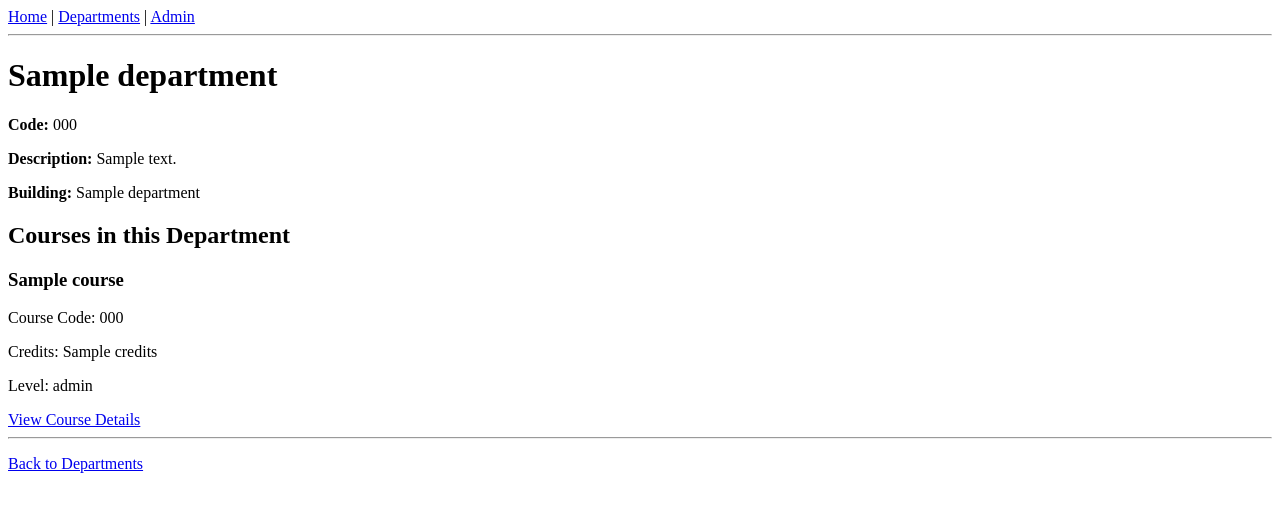
After one commit to kelandesu11/Django-MVT-Beginner, a Django app: template templates/departments/department_detail.html in a window 1280 px wide. The commit adds this page. Shown: the top 512 px of the page. Run offline with Django 3.2, Linux system fonts and the light colour scheme; the template is opened without the code that fills it: most values are stand-ins (such as "Sample title", 1, 10 or a date in 2020).

Commit message:
Add department detail view and update templates for department listing

```diff
--- a/departments/urls.py
+++ b/departments/urls.py
@@ -3,4 +3,5 @@ from . import views
 
 urlpatterns = [
     path('', views.department_list, name='department_list'),
+    path('<int:department_id>/', views.department_detail, name='department_detail'),
 ]
--- /dev/null
+++ b/templates/departments/department_detail.html
@@ -0,0 +1,28 @@
+{% extends "base.html" %}
+
+{% block content %}
+<h1>{{ department.name }}</h1>
+
+<p><strong>Code:</strong> {{ department.code }}</p>
+<p><strong>Description:</strong> {{ department.description }}</p>
+<p><strong>Building:</strong> {{ department.building_name }}</p>
+
+<h2>Courses in this Department</h2>
+
+{% for course in courses %}
+    <div>
+        <h3>{{ course.title }}</h3>
+        <p>Course Code: {{ course.course_code }}</p>
+        <p>Credits: {{ course.credits }}</p>
+        <p>Level: {{ course.level }}</p>
+        <a href="/courses/{{ course.id }}/">View Course Details</a>
+    </div>
+    <hr>
+{% empty %}
+    <p>No courses found for this department.</p>
+{% endfor %}
+
+<p>
+    <a href="{% url 'department_list' %}">Back to Departments</a>
+</p>
+{% endblock %}
--- a/templates/departments/department_list.html
+++ b/templates/departments/department_list.html
@@ -8,7 +8,7 @@
         <h2>{{ department.name }}</h2>
         <p>Code: {{ department.code }}</p>
         <p>Building: {{ department.building_name }}</p>
-        <a href="/departments/{{ department.id }}/">View Details</a>
+        <a href="{% url 'department_detail' department.id %}">View Details</a>
     </div>
     <hr>
 {% empty %}
```
Also changed, not shown: departments/views.py (+17 -3 lines).
